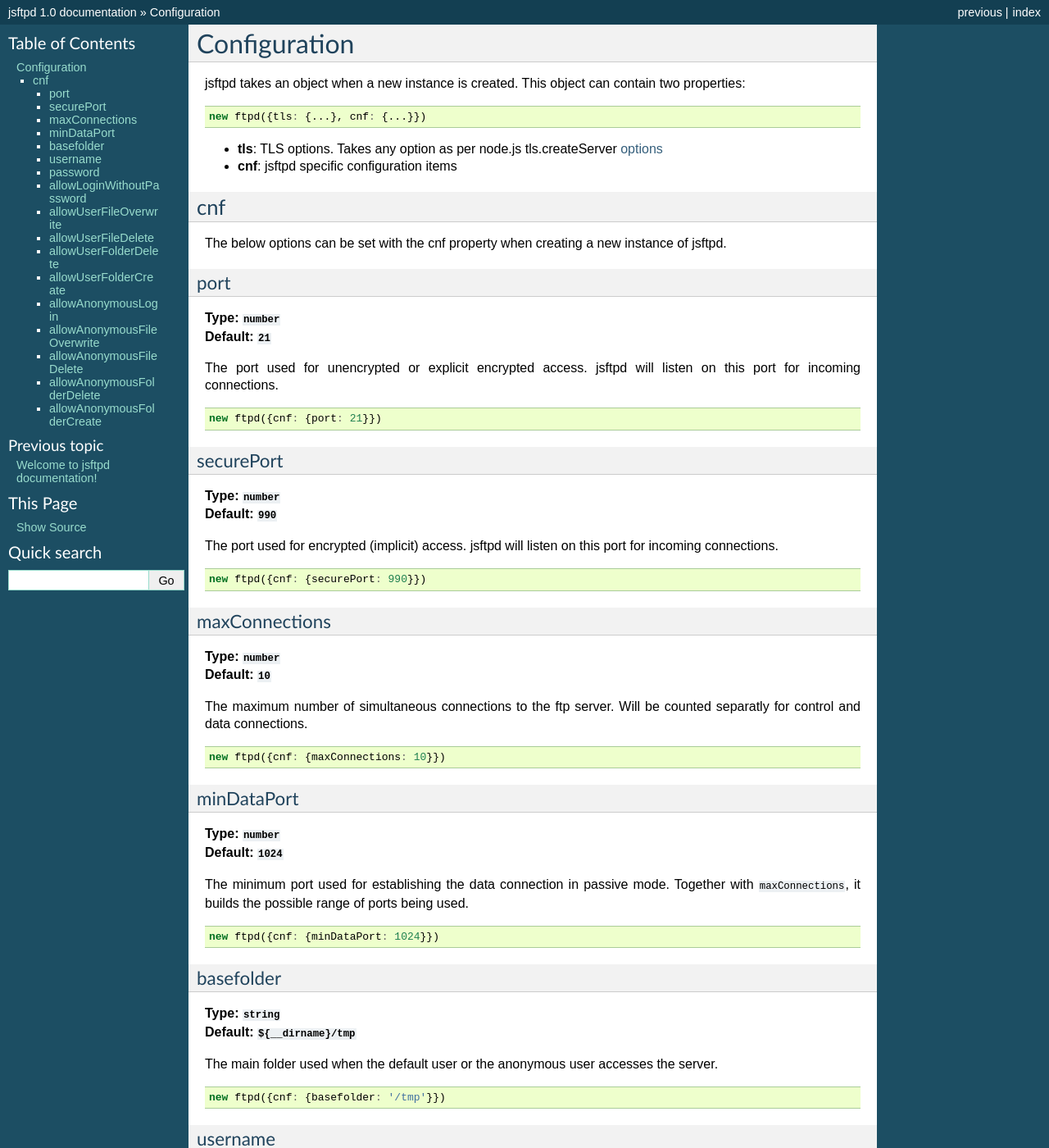
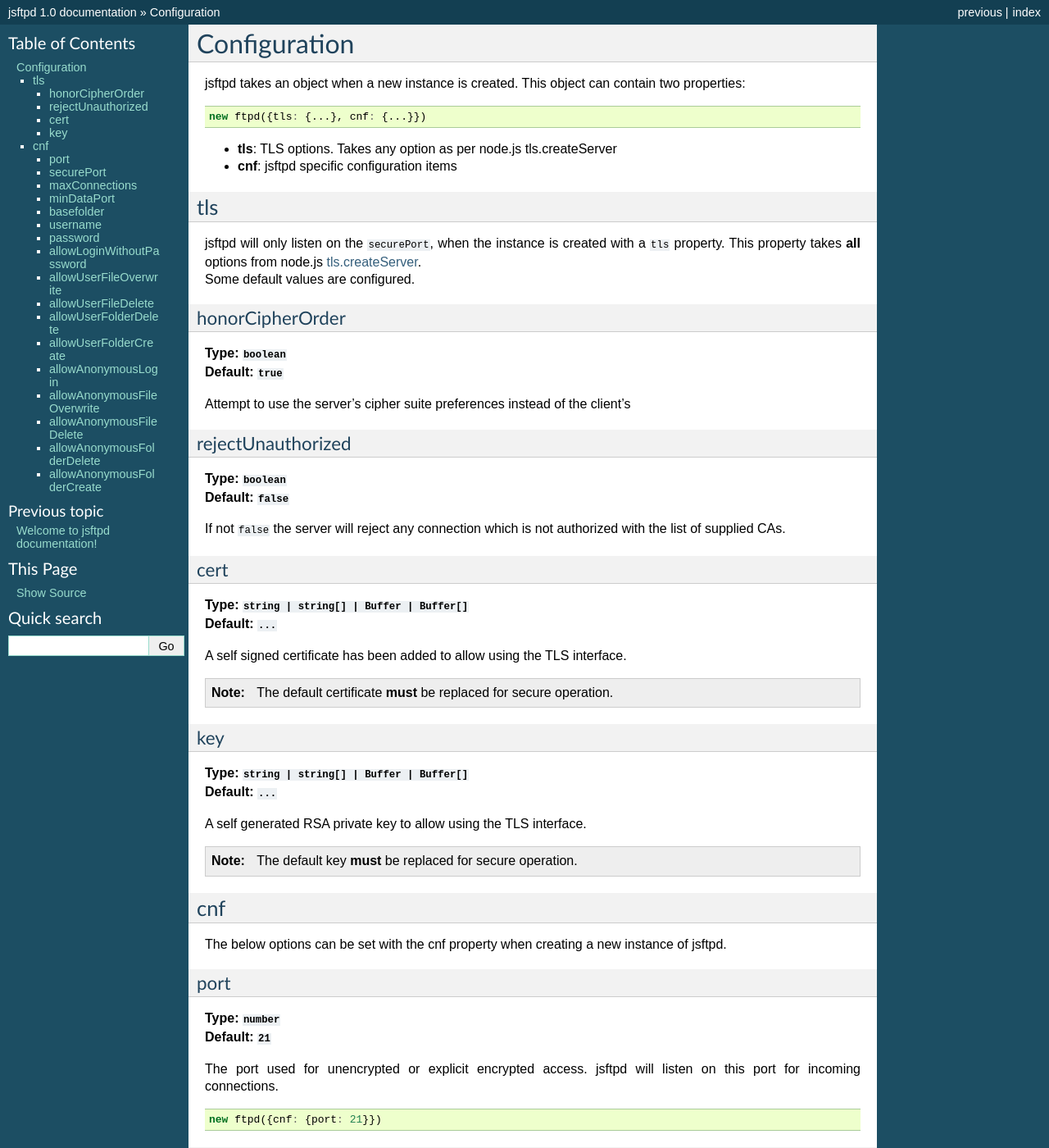
Before and after one commit to mailsvb/jsftpd, a Sphinx documentation site: the page built from docs/options.md, in a window 1280 px wide and 1400 px high. Shown: the whole window at 82% size. Built offline with Sphinx 7.4.7, drawn with Linux system fonts in a browser that asks for light colours.

Commit message:
more documentation updates

````diff
--- a/docs/options.md
+++ b/docs/options.md
@@ -6,8 +6,49 @@ jsftpd takes an object when a new instance is created. This object can contain t
 new ftpd({tls: {...}, cnf: {...}})
 ```
 
-* **tls**: TLS options. Takes any option as per node.js tls.createServer [options](https://nodejs.org/api/tls.html#tlscreateserveroptions-secureconnectionlistener)
+* **tls**: TLS options. Takes any option as per node.js tls.createServer
 * **cnf**: jsftpd specific configuration items
+
+## tls
+
+jsftpd will only listen on the `securePort`, when the instance is created with a `tls` property. This property takes **all** options from node.js [tls.createServer](https://nodejs.org/api/tls.html#tlscreateserveroptions-secureconnectionlistener).\
+Some default values are configured.
+
+### honorCipherOrder
+
+**Type: `boolean`**\
+**Default: `true`**
+
+Attempt to use the server's cipher suite preferences instead of the client's
+
+### rejectUnauthorized
+
+**Type: `boolean`**\
+**Default: `false`**
+
+If not `false` the server will reject any connection which is not authorized with the list of supplied CAs.
+
+### cert
+
+**Type: `string | string[] | Buffer | Buffer[]`**\
+**Default: `...`**
+
+A self signed certificate has been added to allow using the TLS interface.
+
+```{note}
+The default certificate **must** be replaced for secure operation.
+```
+
+### key
+
+**Type: `string | string[] | Buffer | Buffer[]`**\
+**Default: `...`**
+
+A self generated RSA private key to allow using the TLS interface.
+
+```{note}
+The default key **must** be replaced for secure operation.
+```
 
 ## cnf
 
````
